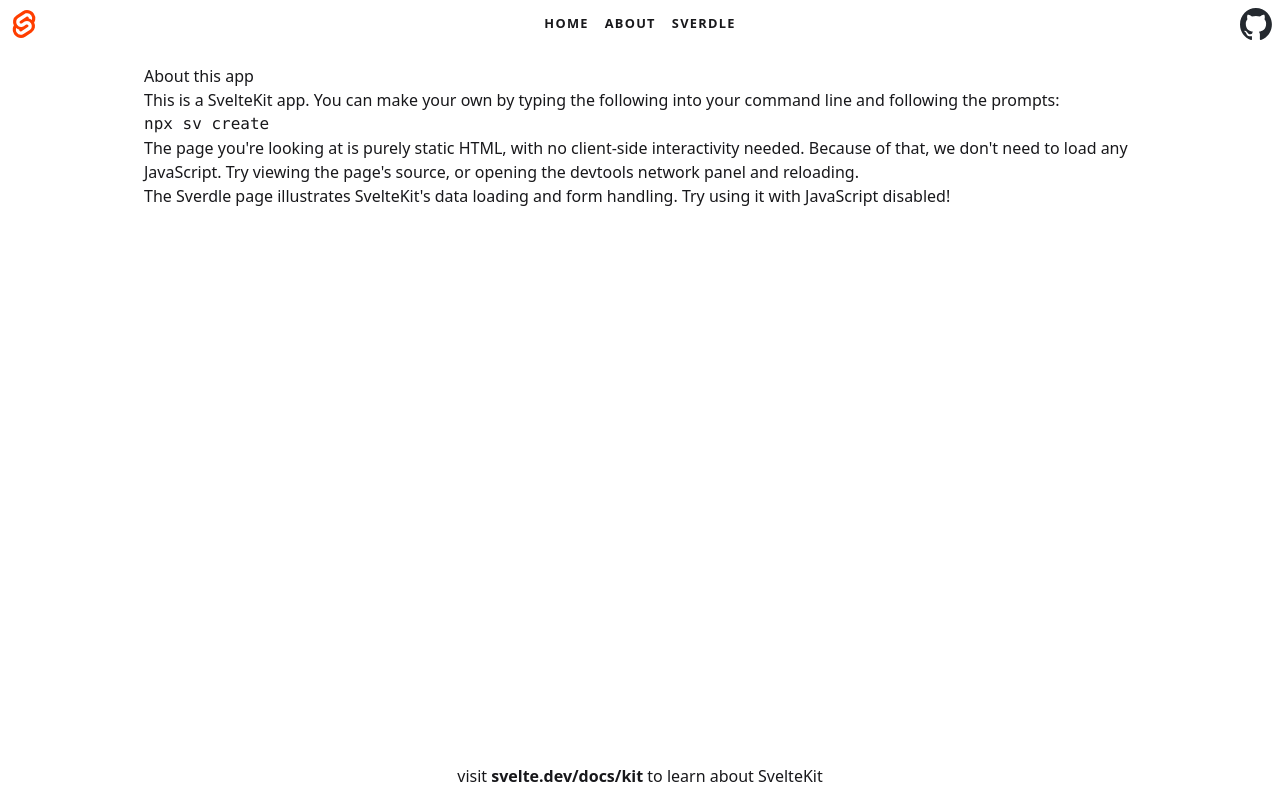
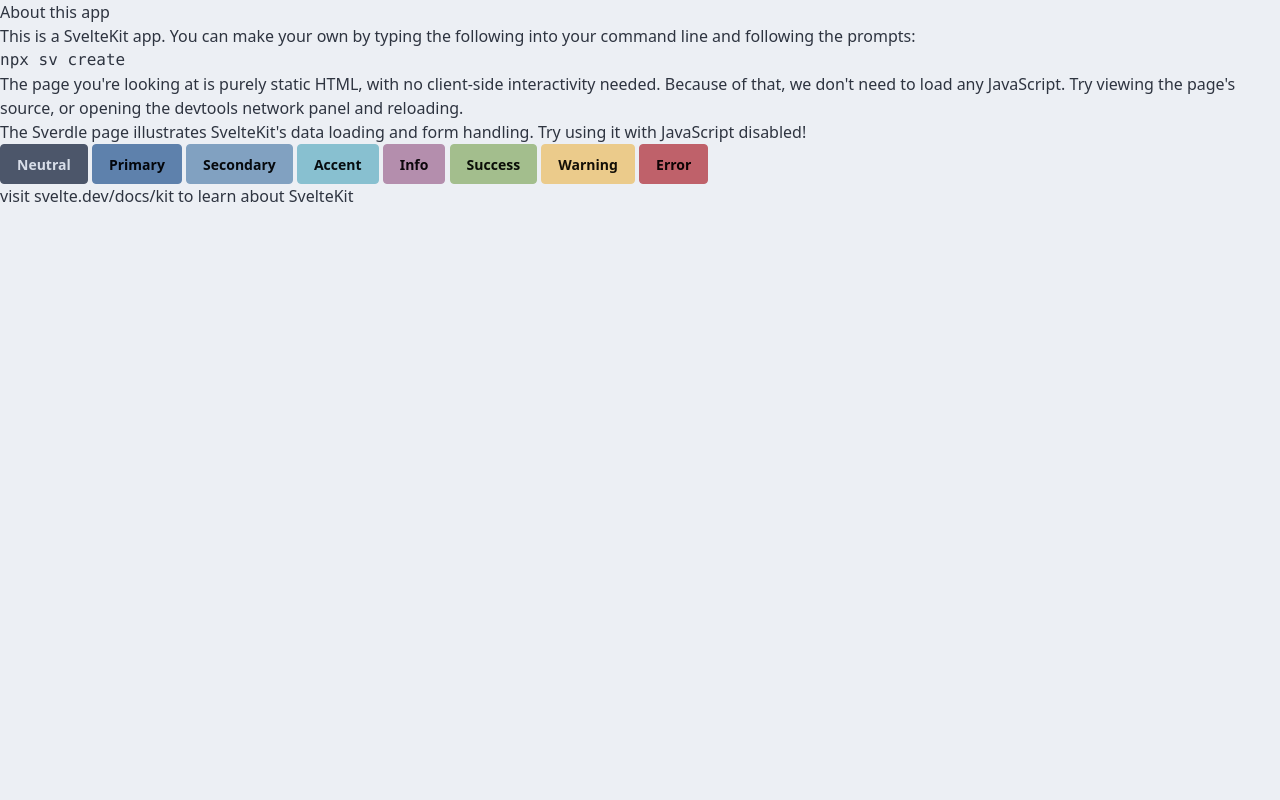
Before and after one commit to kghax/home, a SvelteKit app: page /about in a window 1280 px wide. Built offline with nearby package versions, Linux system fonts and the light colour scheme.

Commit message:
リンク表示

```diff
--- a/src/app.css
+++ b/src/app.css
@@ -1,2 +1,5 @@
 @import "tailwindcss";
-@plugin "daisyui";
+
+@plugin "daisyui" {
+	themes: nord --default;
+}
--- a/src/routes/+layout.svelte
+++ b/src/routes/+layout.svelte
@@ -6,7 +6,7 @@
 </script>
 
 <div class="app">
-	<Header />
+	<!-- <Header /> -->
 
 	<main>
 		{@render children()}
@@ -20,7 +20,7 @@
 </div>
 
 <style>
-	.app {
+	/* .app {
 		display: flex;
 		flex-direction: column;
 		min-height: 100vh;
@@ -53,5 +53,5 @@
 		footer {
 			padding: 12px 0;
 		}
-	}
+	} */
 </style>
--- a/src/routes/+page.svelte
+++ b/src/routes/+page.svelte
@@ -1,7 +1,65 @@
 <script lang="ts">
-	import Counter from './Counter.svelte';
-	import welcome from '$lib/images/svelte-welcome.webp';
-	import welcomeFallback from '$lib/images/svelte-welcome.png';
+	const linkGroups = [
+		{
+			name: 'KG Stack K8S',
+			links: [
+				{
+					name: 'Dashboard',
+					description:
+						'Kubernetesのダッシュボードです。\nKubernetesのリソースを可視化し、管理するためのWebベースのインターフェースです。',
+					url: 'https://dashboard.kgstack.net/',
+					network: 'public'
+				},
+				{
+					name: 'Minio',
+					description:
+						'This is a demo of the Tailwind CSS Typography plugin in action. The plugin provides a set of prose classes that can be used to style your HTML content with minimal effort. When combined with daisyUI, you get access to a variety of themes that are fully compatible with the Typography plugin.',
+					url: 'https://minio.kgstack.net/',
+					network: 'public'
+				},
+				{
+					name: 'OpenHands',
+					description: 'セルフホストしているAIエージェント',
+					url: 'http://kgsvr-um560:3000/',
+					network: 'vpn'
+				}
+			]
+		},
+		{
+			name: 'LLM',
+			links: [
+				{
+					name: 'Gemini',
+					description: 'Geminiのチャット画面',
+					url: 'https://gemini.google.com/app?hl=ja',
+					network: 'public'
+				},
+				{
+					name: 'Google AI Studio',
+					description: 'GeminiのAPIキー管理',
+					url: 'https://aistudio.google.com/u/0/apikey?pli=1',
+					network: 'public'
+				}
+			]
+		},
+		{
+			name: 'インフラ',
+			links: [
+				{
+					name: 'Router',
+					description: 'OpenWrtの管理画面',
+					url: 'http://192.168.1.1/',
+					network: 'local'
+				},
+				{
+					name: 'Wifiアクセスポイント',
+					description: 'tp-link無線の管理画面',
+					url: 'http://192.168.1.2/',
+					network: 'local'
+				}
+			]
+		}
+	];
 </script>
 
 <svelte:head>
@@ -9,51 +67,74 @@
 	<meta name="description" content="Svelte demo app" />
 </svelte:head>
 
-<section>
-	<h1>
-		<span class="welcome">
-			<picture>
-				<source srcset={welcome} type="image/webp" />
-				<img src={welcomeFallback} alt="Welcome" />
-			</picture>
-		</span>
+<div id="hero" style="background-image: url(/bg-01.jpg);">
+	<form action="https://www.google.co.jp/search" method="get">
+		<input type="hidden" name="hl" value="ja" />
+		<label class="input input-lg w-full md:w-xl">
+			<svg class="h-[1em] opacity-50" xmlns="http://www.w3.org/2000/svg" viewBox="0 0 24 24">
+				<g
+					stroke-linejoin="round"
+					stroke-linecap="round"
+					stroke-width="2.5"
+					fill="none"
+					stroke="currentColor"
+				>
+					<circle cx="11" cy="11" r="8"></circle>
+					<path d="m21 21-4.3-4.3"></path>
+				</g>
+			</svg>
+			<input type="search" name="q" maxLength="255" required placeholder="Search" />
+		</label>
+	</form>
+</div>
 
-		to your new<br />SvelteKit app
-	</h1>
+{#each linkGroups as linkGroup}
+	<div class="links-container">
+		<h2 class="text-2xl py-4 bg-neutral-">{linkGroup.name}</h2>
+		<div class="flex flex-wrap gap-4">
+			{#each linkGroup.links as link}
+				<div class="card bg-base-100 w-96 shadow-sm">
+					<div class="card-body">
+						<h2 class="card-title">{link.name}</h2>
+						<p class="whitespace-pre-wrap">{link.description}</p>
 
-	<h2>
-		try editing <strong>src/routes/+page.svelte</strong>
-	</h2>
-
-	<Counter />
-</section>
+						<div class="card-actions justify-between">
+							<div>
+								{#if link.network === 'vpn'}
+									<div class="badge badge-accent">VPN</div>
+								{:else if link.network === 'local'}
+									<div class="badge badge-secondary">Local</div>
+								{/if}
+							</div>
+							<a href={link.url} target="_blank" class="btn btn-primary">Go</a>
+						</div>
+					</div>
+				</div>
+			{/each}
+		</div>
+	</div>
+{/each}
 
 <style>
-	section {
-		display: flex;
+	#hero {
+		background-size: cover;
+		background-position: center;
+		padding: 10rem 4rem;
+		@media screen and (max-width: 640px) {
+			padding: 5rem 1rem;
+		}
+		text-align: center;
+	}
+
+	.links-container {
+		/* display: flex;
 		flex-direction: column;
 		justify-content: center;
-		align-items: center;
-		flex: 0.6;
-	}
-
-	h1 {
-		width: 100%;
-	}
-
-	.welcome {
-		display: block;
-		position: relative;
-		width: 100%;
-		height: 0;
-		padding: 0 0 calc(100% * 495 / 2048) 0;
-	}
-
-	.welcome img {
-		position: absolute;
-		width: 100%;
-		height: 100%;
-		top: 0;
-		display: block;
+		align-items: center; */
+		padding: 1rem;
+		margin-left: auto;
+		margin-right: auto;
+		max-width: 95%;
+		/* padding: 4rem 2rem; */
 	}
 </style>
--- a/src/routes/Header.svelte
+++ b/src/routes/Header.svelte
@@ -1,129 +1,63 @@
 <script lang="ts">
-	import { page } from '$app/state';
-	import logo from '$lib/images/svelte-logo.svg';
-	import github from '$lib/images/github.svg';
+	// import { page } from '$app/state';
+	// import logo from '$lib/images/svelte-logo.svg';
+	// import github from '$lib/images/github.svg';
 </script>
 
 <header>
-	<div class="corner">
-		<a href="https://svelte.dev/docs/kit">
-			<img src={logo} alt="SvelteKit" />
-		</a>
-	</div>
-
-	<nav>
-		<svg viewBox="0 0 2 3" aria-hidden="true">
-			<path d="M0,0 L1,2 C1.5,3 1.5,3 2,3 L2,0 Z" />
-		</svg>
-		<ul>
-			<li aria-current={page.url.pathname === '/' ? 'page' : undefined}>
-				<a href="/">Home</a>
-			</li>
-			<li aria-current={page.url.pathname === '/about' ? 'page' : undefined}>
-				<a href="/about">About</a>
-			</li>
-			<li aria-current={page.url.pathname.startsWith('/sverdle') ? 'page' : undefined}>
-				<a href="/sverdle">Sverdle</a>
-			</li>
-		</ul>
-		<svg viewBox="0 0 2 3" aria-hidden="true">
-			<path d="M0,0 L0,3 C0.5,3 0.5,3 1,2 L2,0 Z" />
-		</svg>
-	</nav>
-
-	<div class="corner">
-		<a href="https://github.com/sveltejs/kit">
-			<img src={github} alt="GitHub" />
-		</a>
+	<div class="navbar bg-base-100 shadow-sm">
+		<div class="navbar-start">
+			<div class="dropdown">
+				<div tabindex="0" role="button" class="btn btn-ghost lg:hidden">
+					<svg
+						xmlns="http://www.w3.org/2000/svg"
+						class="h-5 w-5"
+						fill="none"
+						viewBox="0 0 24 24"
+						stroke="currentColor"
+					>
+						<path
+							stroke-linecap="round"
+							stroke-linejoin="round"
+							stroke-width="2"
+							d="M4 6h16M4 12h8m-8 6h16"
+						/>
+					</svg>
+				</div>
+				<ul
+					tabindex="0"
+					class="menu menu-sm dropdown-content bg-base-100 rounded-box z-1 mt-3 w-52 p-2 shadow"
+				>
+					<li><a>Item 1</a></li>
+					<li>
+						<a>Parent</a>
+						<ul class="p-2">
+							<li><a>Submenu 1</a></li>
+							<li><a>Submenu 2</a></li>
+						</ul>
+					</li>
+					<li><a>Item 3</a></li>
+				</ul>
+			</div>
+			<a class="btn btn-ghost text-xl">daisyUI</a>
+		</div>
+		<div class="navbar-center hidden lg:flex">
+			<ul class="menu menu-horizontal px-1">
+				<li><a>Item 1</a></li>
+				<li>
+					<details>
+						<summary>Parent</summary>
+						<ul class="p-2">
+							<li><a>Submenu 1</a></li>
+							<li><a>Submenu 2</a></li>
+						</ul>
+					</details>
+				</li>
+				<li><a>Item 3</a></li>
+			</ul>
+		</div>
+		<div class="navbar-end">
+			<a class="btn">Button</a>
+		</div>
 	</div>
 </header>
-
-<style>
-	header {
-		display: flex;
-		justify-content: space-between;
-	}
-
-	.corner {
-		width: 3em;
-		height: 3em;
-	}
-
-	.corner a {
-		display: flex;
-		align-items: center;
-		justify-content: center;
-		width: 100%;
-		height: 100%;
-	}
-
-	.corner img {
-		width: 2em;
-		height: 2em;
-		object-fit: contain;
-	}
-
-	nav {
-		display: flex;
-		justify-content: center;
-		--background: rgba(255, 255, 255, 0.7);
-	}
-
-	svg {
-		width: 2em;
-		height: 3em;
-		display: block;
-	}
-
-	path {
-		fill: var(--background);
-	}
-
-	ul {
-		position: relative;
-		padding: 0;
-		margin: 0;
-		height: 3em;
-		display: flex;
-		justify-content: center;
-		align-items: center;
-		list-style: none;
-		background: var(--background);
-		background-size: contain;
-	}
-
-	li {
-		position: relative;
-		height: 100%;
-	}
-
-	li[aria-current='page']::before {
-		--size: 6px;
-		content: '';
-		width: 0;
-		height: 0;
-		position: absolute;
-		top: 0;
-		left: calc(50% - var(--size));
-		border: var(--size) solid transparent;
-		border-top: var(--size) solid var(--color-theme-1);
-	}
-
-	nav a {
-		display: flex;
-		height: 100%;
-		align-items: center;
-		padding: 0 0.5rem;
-		color: var(--color-text);
-		font-weight: 700;
-		font-size: 0.8rem;
-		text-transform: uppercase;
-		letter-spacing: 0.1em;
-		text-decoration: none;
-		transition: color 0.2s linear;
-	}
-
-	a:hover {
-		color: var(--color-theme-1);
-	}
-</style>
--- a/src/routes/about/+page.svelte
+++ b/src/routes/about/+page.svelte
@@ -23,4 +23,13 @@
 		The <a href="/sverdle">Sverdle</a> page illustrates SvelteKit's data loading and form handling. Try
 		using it with JavaScript disabled!
 	</p>
+
+	<button class="btn btn-neutral">Neutral</button>
+	<button class="btn btn-primary">Primary</button>
+	<button class="btn btn-secondary">Secondary</button>
+	<button class="btn btn-accent">Accent</button>
+	<button class="btn btn-info">Info</button>
+	<button class="btn btn-success">Success</button>
+	<button class="btn btn-warning">Warning</button>
+	<button class="btn btn-error">Error</button>
 </div>
```
Also changed, not shown: 1 other file (tests, documents, lock files or other folders).
